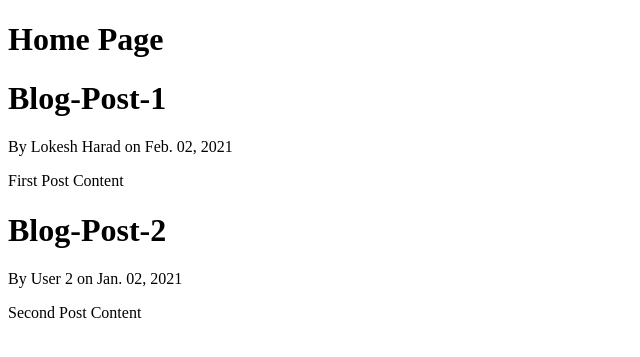
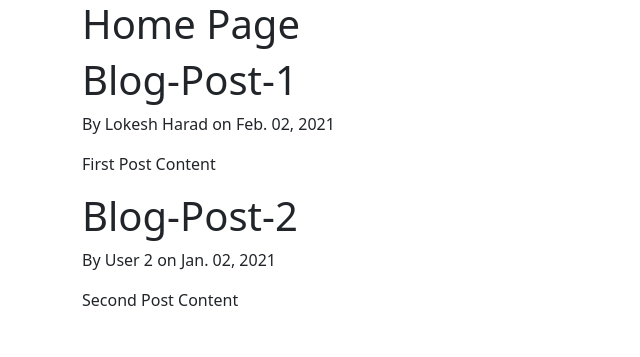
Before and after one commit to lokeshharad/flask_practice, a Flask app: page / in a window 1280 px wide. Shown: the top 357 px of the page, without its empty margins (0-640 px from the left). Run offline with Flask 2, Linux system fonts and the light colour scheme; some libraries are stand-ins or nearby versions.

Commit message:
2. Getting started with templates 	a. added simple bootstrap temp[late to layout with css part in head tag and javascript part to body tag 	b. a block content added to div tag with bootstrap class "container" and alignents of pages has been changed asp er bootstrap.

```diff
--- a/templates/layout.html
+++ b/templates/layout.html
@@ -1,8 +1,13 @@
 <!DOCTYPE html>
 <html lang="en">
 <head>
-    <meta charset="UTF-8">
-    <meta name="viewport" content="width=device-width, initial-scale=1.0">
+    <!-- Required meta tags -->
+    <meta charset="utf-8">
+    <meta name="viewport" content="width=device-width, initial-scale=1">
+
+    <!-- Bootstrap CSS -->
+    <link href="https://cdn.jsdelivr.net/npm/bootstrap@5.0.0-beta1/dist/css/bootstrap.min.css" rel="stylesheet" integrity="sha384-giJF6kkoqNQ00vy+HMDP7azOuL0xtbfIcaT9wjKHr8RbDVddVHyTfAAsrekwKmP1" crossorigin="anonymous">
+
     {% if title %}
         <title>{{ title }}</title>
     {% else %}
@@ -10,7 +15,20 @@
     {% endif %}
 </head>
 <body>
-    {% block content %}
-    {% endblock %}
+    <div class="container">
+        {% block content %}
+        {% endblock %}
+    </div>
+
+    <!-- Optional JavaScript; choose one of the two! -->
+
+    <!-- Option 1: Bootstrap Bundle with Popper -->
+    <script src="https://cdn.jsdelivr.net/npm/bootstrap@5.0.0-beta1/dist/js/bootstrap.bundle.min.js" integrity="sha384-ygbV9kiqUc6oa4msXn9868pTtWMgiQaeYH7/t7LECLbyPA2x65Kgf80OJFdroafW" crossorigin="anonymous"></script>
+
+    <!-- Option 2: Separate Popper and Bootstrap JS -->
+
+    <script src="https://cdn.jsdelivr.net/npm/@popperjs/core@2.5.4/dist/umd/popper.min.js" integrity="sha384-q2kxQ16AaE6UbzuKqyBE9/u/KzioAlnx2maXQHiDX9d4/zp8Ok3f+M7DPm+Ib6IU" crossorigin="anonymous"></script>
+    <script src="https://cdn.jsdelivr.net/npm/bootstrap@5.0.0-beta1/dist/js/bootstrap.min.js" integrity="sha384-pQQkAEnwaBkjpqZ8RU1fF1AKtTcHJwFl3pblpTlHXybJjHpMYo79HY3hIi4NKxyj" crossorigin="anonymous"></script>
+
 </body>
 </html>
```
Also changed, not shown: 1 other file.
